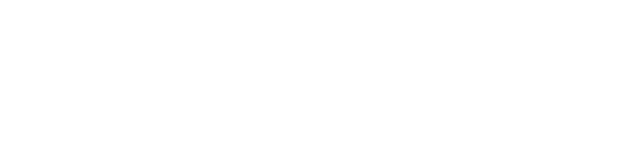
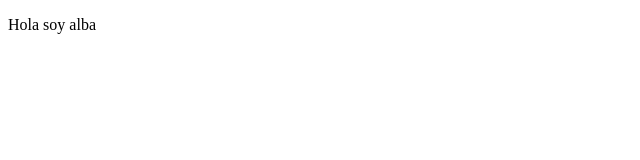
Before and after one commit to cmulero83/testgit, a website: page index.html in a window 1280 px wide. Shown: the whole page, without its empty margins (0-640 px from the left). Drawn offline with Linux system fonts and the light colour scheme.

Commit message:
Modificado por Alba

```diff
--- a/index.html
+++ b/index.html
@@ -7,6 +7,6 @@
     <title>Document</title>
 </head>
 <body>
-
+    <p>Hola soy alba</p>
 </body>
 </html>
```
